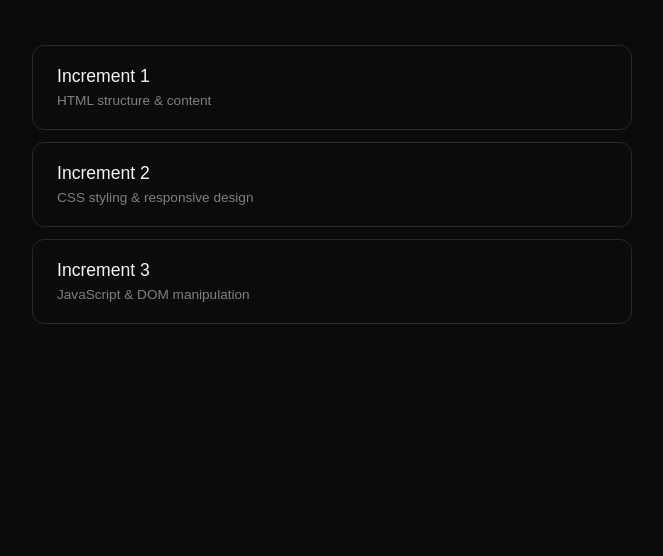
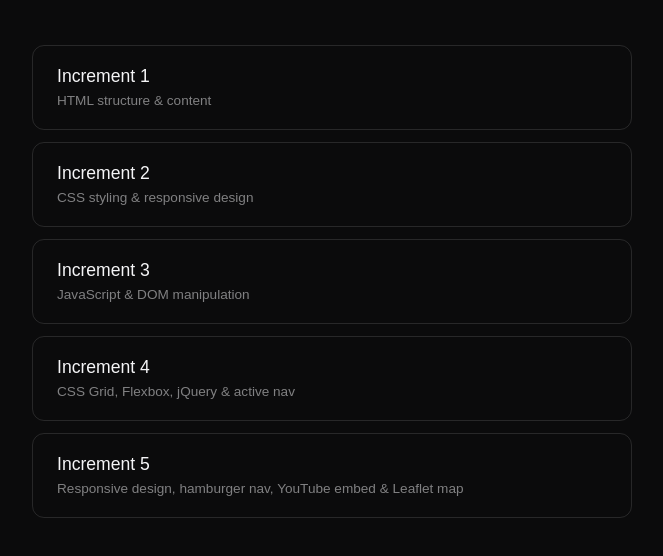
Before and after one commit to alexjack58/67250_techproject_phaseb, a plain HTML site: page index.html in a window 1280 px wide. Shown: the part 142-698 px from the top of the page, without its empty margins (308-971 px from the left). Drawn offline with Linux system fonts and the light colour scheme.

Commit message:
Add increment 5 to navigation page

```diff
--- a/index.html
+++ b/index.html
@@ -62,5 +62,13 @@
         <h2>Increment 3</h2>
         <span>JavaScript &amp; DOM manipulation</span>
     </a>
+    <a class="card" href="./alexjack-increment4/index.html">
+        <h2>Increment 4</h2>
+        <span>CSS Grid, Flexbox, jQuery &amp; active nav</span>
+    </a>
+    <a class="card" href="./alexjack-increment5/index.html">
+        <h2>Increment 5</h2>
+        <span>Responsive design, hamburger nav, YouTube embed &amp; Leaflet map</span>
+    </a>
 </body>
 </html>
```
